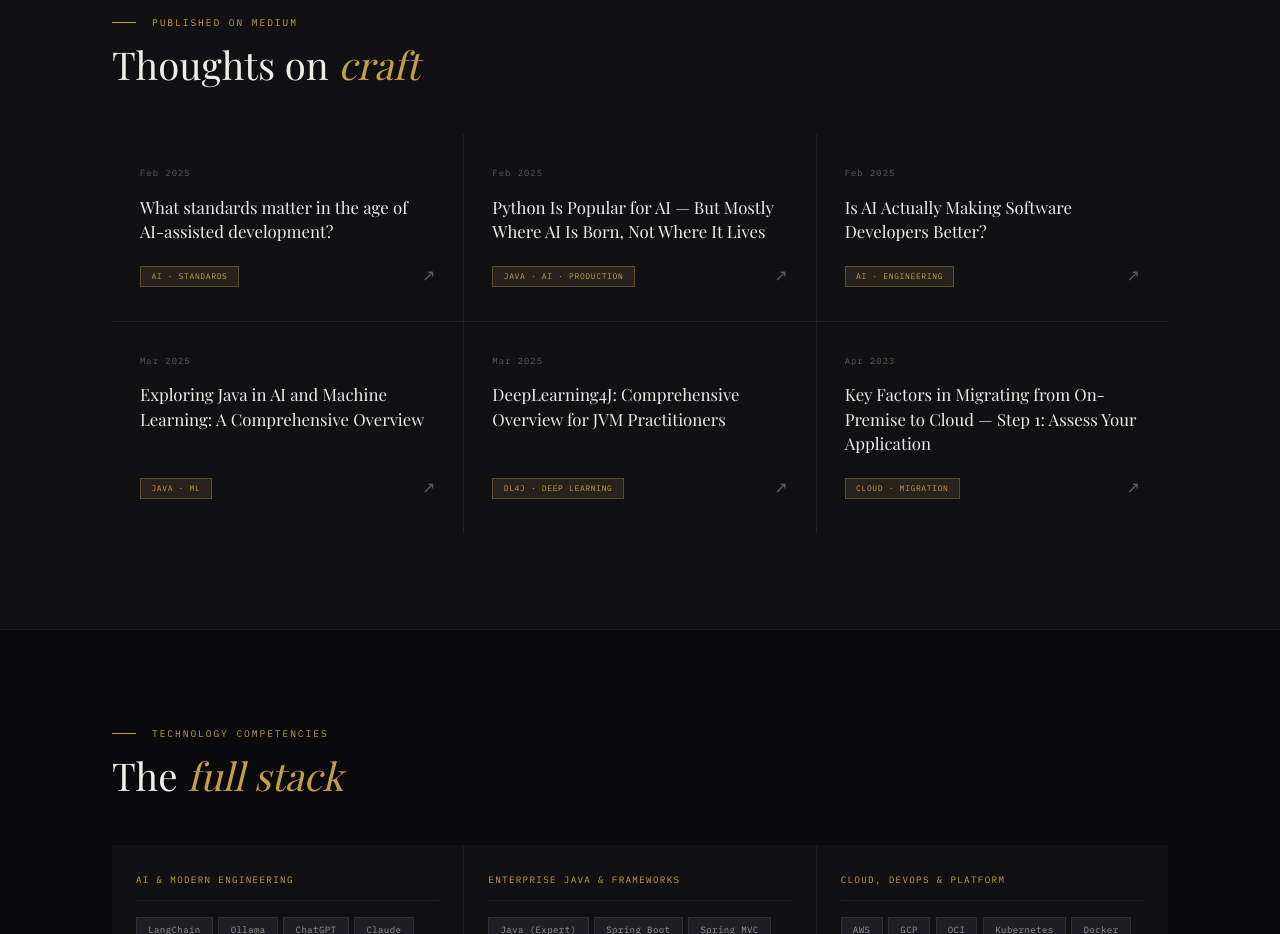
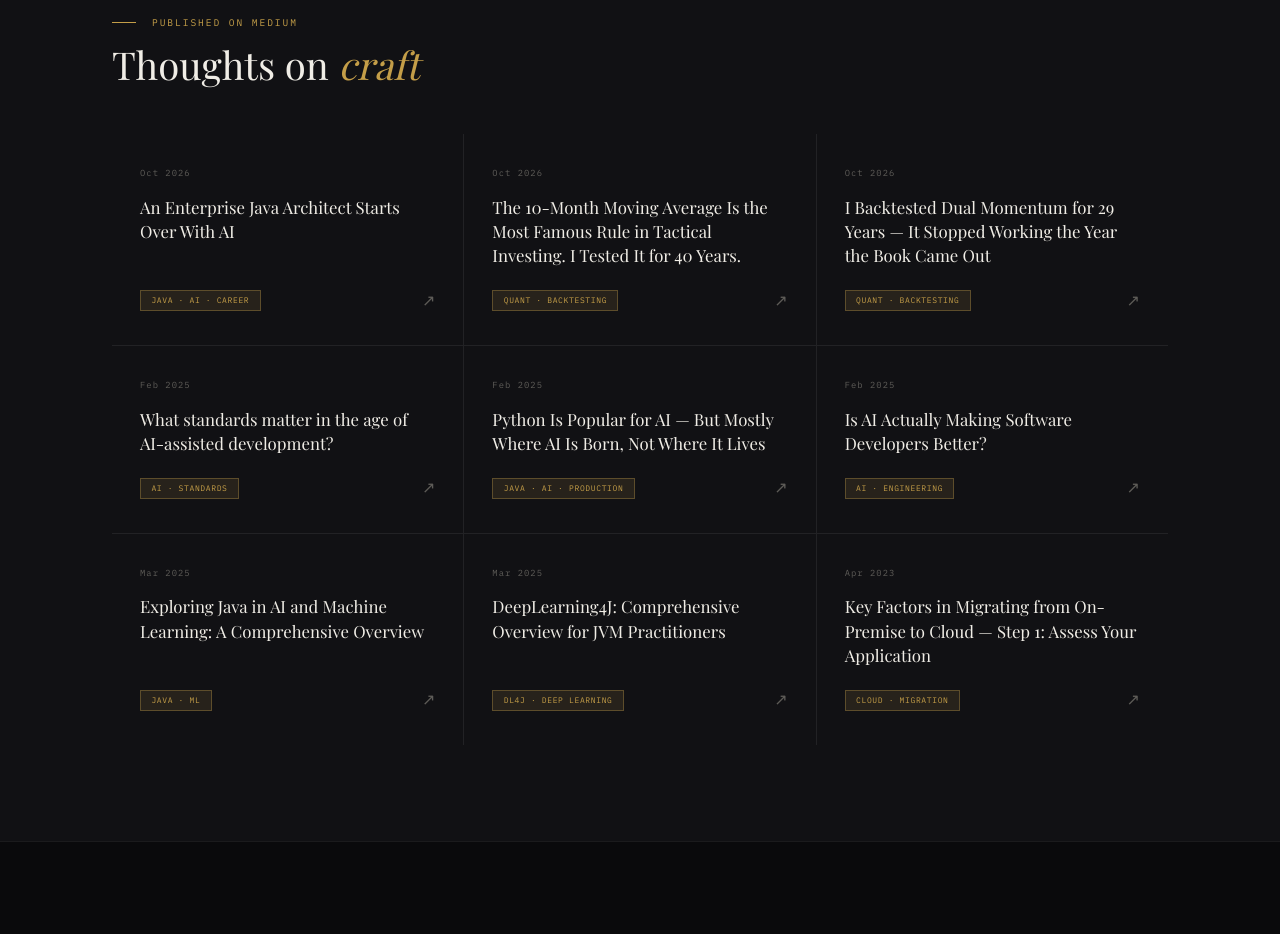
Before and after one commit to abhinav-neo/abhinav-neo.github.io, a plain HTML site: page index.html in a window 1280 px wide. Shown: the part 5060-5994 px from the top of the page. Drawn offline with nearby package versions, Linux system fonts and the light colour scheme; a web font is replaced by a local one.

Commit message:
Add three October 2026 articles to publications
Co-Authored-By: Claude Opus 5 <noreply@anthropic.com>

Claude-Session: https://claude.ai/code/session_01NeoKAiaBk1iuPP99K5tRLL

```diff
--- a/index.html
+++ b/index.html
@@ -835,6 +835,21 @@ footer {
     <div class="sec-label">Published on Medium</div>
     <h2 class="sec-title">Thoughts on <em>craft</em></h2>
     <div class="pub-grid">
+      <a href="https://medium.com/@abhinav.neo/an-enterprise-java-architect-starts-over-with-ai-9dff7bb36414" target="_blank" class="pub-card">
+        <div class="pub-date">Oct 2026</div>
+        <div class="pub-title">An Enterprise Java Architect Starts Over With AI</div>
+        <div class="pub-footer"><span class="pub-tag">Java · AI · Career</span><span class="pub-arrow">↗</span></div>
+      </a>
+      <a href="https://medium.com/@abhinav.neo/the-10-month-moving-average-is-the-most-famous-rule-in-tactical-investing-bb1be03b679c" target="_blank" class="pub-card">
+        <div class="pub-date">Oct 2026</div>
+        <div class="pub-title">The 10-Month Moving Average Is the Most Famous Rule in Tactical Investing. I Tested It for 40 Years.</div>
+        <div class="pub-footer"><span class="pub-tag">Quant · Backtesting</span><span class="pub-arrow">↗</span></div>
+      </a>
+      <a href="https://medium.com/@abhinav.neo/i-backtested-dual-momentum-for-29-years-it-stopped-working-the-year-the-book-came-out-f6a1c4f76553" target="_blank" class="pub-card">
+        <div class="pub-date">Oct 2026</div>
+        <div class="pub-title">I Backtested Dual Momentum for 29 Years — It Stopped Working the Year the Book Came Out</div>
+        <div class="pub-footer"><span class="pub-tag">Quant · Backtesting</span><span class="pub-arrow">↗</span></div>
+      </a>
       <a href="https://medium.com/@abhinav.neo/what-standards-matter-in-the-age-of-ai-assisted-development-fc9f52f9dc41" target="_blank" class="pub-card">
         <div class="pub-date">Feb 2025</div>
         <div class="pub-title">What standards matter in the age of AI-assisted development?</div>
```
